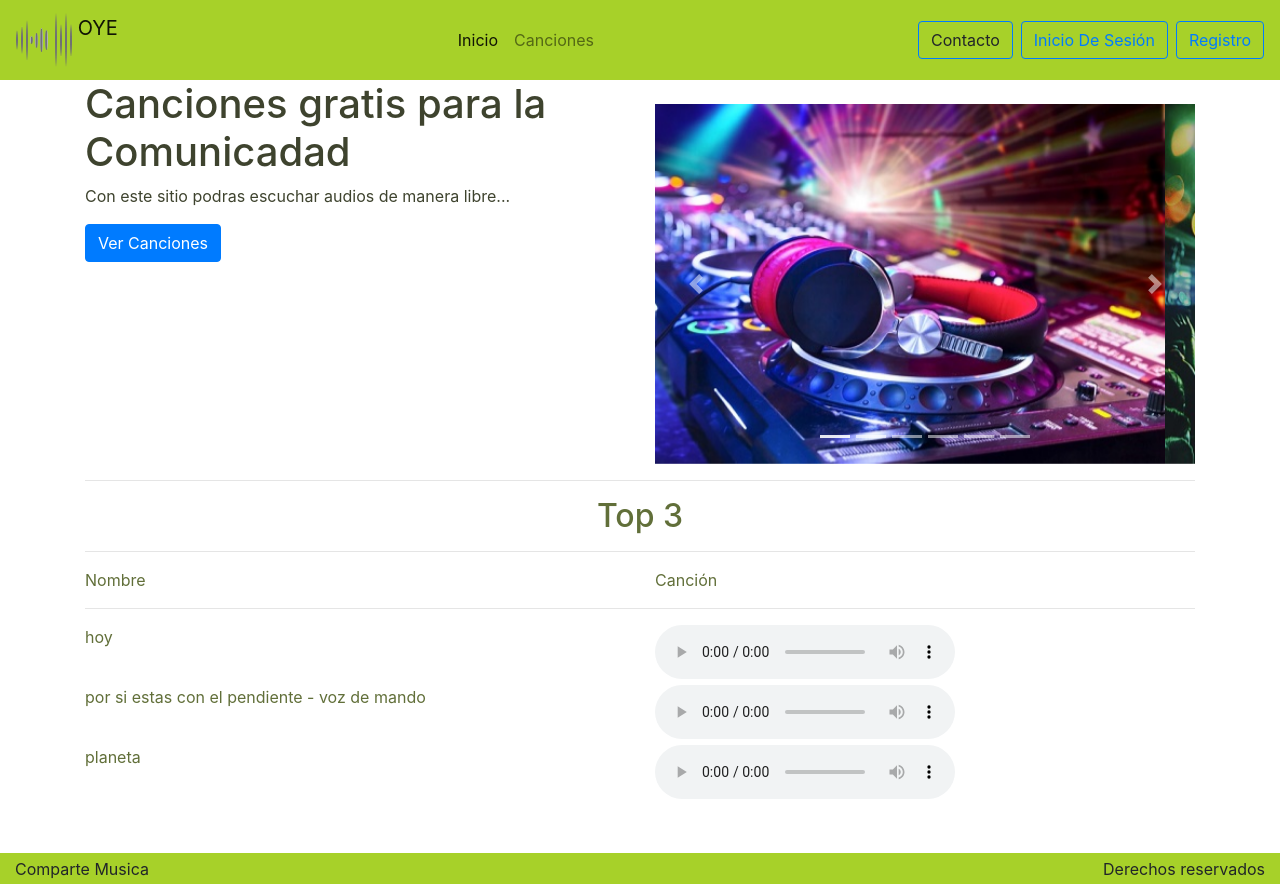
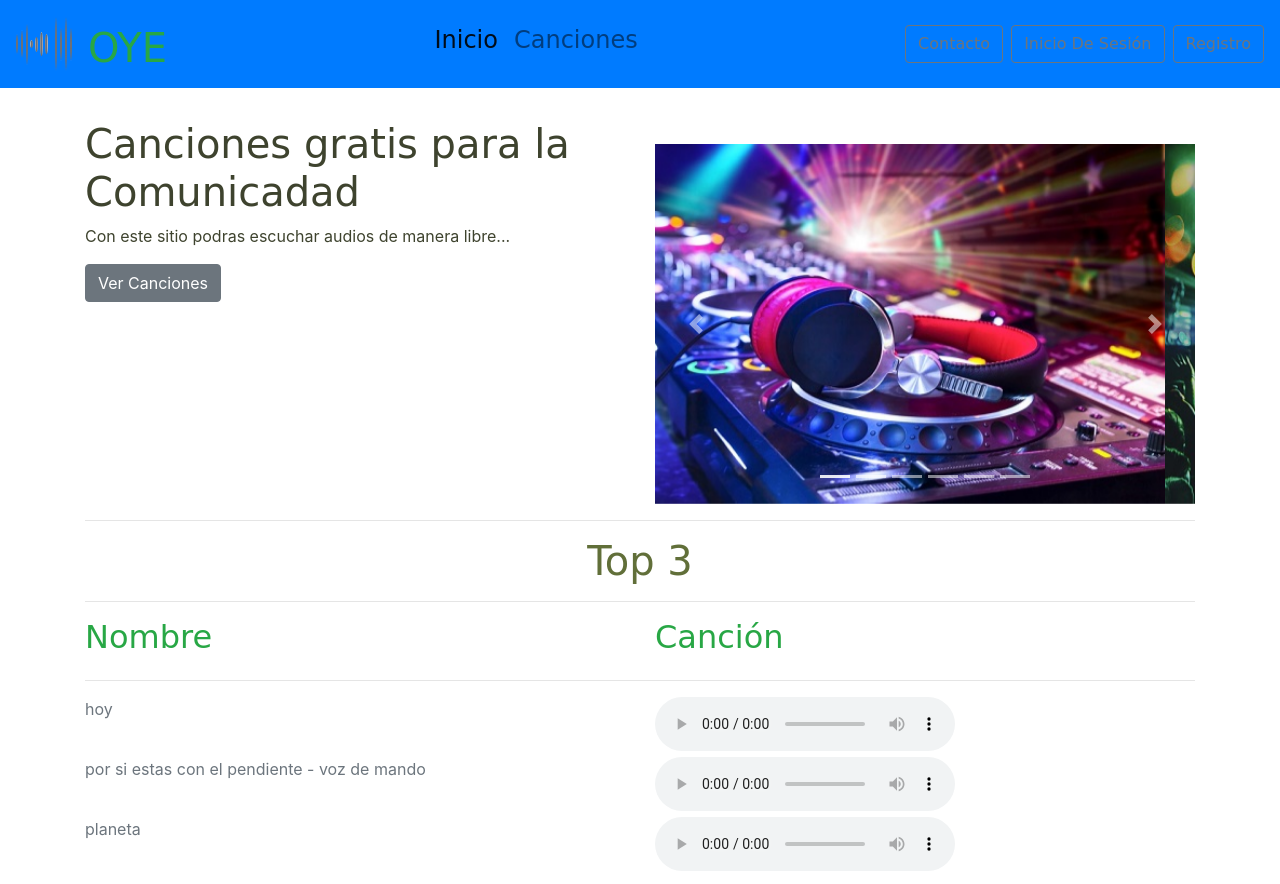
Before and after one commit to vicyoking88/Web_free_music, a plain HTML site: page index.html in a window 1280 px wide. Shown: the top 884 px of the page. Drawn offline with nearby package versions, Linux system fonts and the light colour scheme; a web font is replaced by a local one.

Commit message:
libreria personalizada y tipo letra 1

```diff
--- a/css/stylesheet.css
+++ b/css/stylesheet.css
@@ -1,12 +1,16 @@
+@import url('https://fonts.googleapis.com/css2?family=Architects+Daughter&family=Chilanka&display=swap');
+
+h1, h2, h3, nav{
+  font-family: 'Chilanka', cursive;
+}
+
 .textoC{
  color:#3e432e;
 
 }
-nav{
-  background-color: #a7d129;
-  /*background-color: #e3f2fd;*/
-}
+
 footer{
+  font-family: 'Architects Daughter', cursive;
   background-color: #a7d129;
   /*background-color: #e3f2fd;*/
 
--- a/index.html
+++ b/index.html
@@ -12,12 +12,11 @@
   <!--agregamos la etiqueta viwport para que el contenido se addapte a diferentes pantallas o resoluciones-->
   <meta name="viewport" content="width=device-width, initial-scale=1, shrink-to-fit=no">
 
+  <!-- Bootstrap CSS -->
+  <link rel="stylesheet" href="bootstrap-4.5.0/dist/css/bootstrap.css"/>
+
   <!--CSS stylesheet-->
   <link rel="stylesheet" href="css/stylesheet.css">
-
-  <!-- Bootstrap CSS -->
-  <link rel="stylesheet" href="https://stackpath.bootstrapcdn.com/bootstrap/4.5.0/css/bootstrap.min.css"
-    integrity="sha384-9aIt2nRpC12Uk9gS9baDl411NQApFmC26EwAOH8WgZl5MYYxFfc+NcPb1dKGj7Sk" crossorigin="anonymous">
 
   <title>OYE</title>
   <!--titulo de la pagina el cual aparecera en la pestaña del navegador-->
@@ -25,12 +24,11 @@
 
 <body>
   <header>
-    <nav class="navbar sticky-top navbar-light navbar-expand-sm ">
+    <nav class="navbar bg-primary navbar-light navbar-expand-sm fixed-top text-success">
       <a class="navbar-brand" href="index.html">
         <img src="images/logo.png" class="d-inline-block align-top" alt="LOGO OYE">
-        OYE
       </a>
-
+      <h1 class="mt-3">OYE</h1>
       <button class="navbar-toggler navbar-toggler-right" type="button" data-toggle="collapse"
         data-target="#navbarTogglerDemo01" aria-controls="navbarTogglerDemo01" aria-expanded="false"
         aria-label="Toggle navigation">
@@ -39,19 +37,24 @@
 
       <div class="collapse navbar-collapse" id="navbarTogglerDemo01">
         <div class="navbar-nav mr-auto ml-auto text-center">
-          <a class="nav-item nav-link active" href="index.html">Inicio</a>
-          <a class="nav-item nav-link" href="canciones.html">Canciones</a>
+          <a class="nav-item nav-link active" href="index.html"><h4>Inicio</h4></a>
+          <a class="nav-item nav-link" href="canciones.html"><h4>Canciones</h4></a>
 
         </div>
         <div class="justify-content-center d-flex flex-row">
-          <a class="btn btn-outline-primary mr-2" data-toggle="modal" data-target="#infoContacto">Contacto</a>
-          <a class="btn btn-outline-primary mr-2" href="login.html">Inicio De Sesión</a>
-          <a class="btn btn-outline-primary" href="registro.html">Registro</a>
+          <a class="btn btn-outline-secondary mr-2" data-toggle="modal" data-target="#infoContacto">Contacto</a>
+          <a class="btn btn-outline-secondary mr-2" href="login.html">Inicio De Sesión</a>
+          <a class="btn btn-outline-secondary" href="registro.html">Registro</a>
         </div>
       </div>
     </nav>
   </header>
 
+  <br>
+  <br>
+  <br>
+  <br>
+  <br>
 
   <!--CONTENIDO TODA LA WEB PAGINA PRINCIPAL-->
   <main>
@@ -96,7 +99,7 @@
             <div class="textoC col-md-6">
               <h1>Canciones gratis para la Comunicadad</h1>
               <p>Con este sitio podras escuchar audios de manera libre...</p>
-              <button type="button" class="btn btn-primary">Ver Canciones</button>
+              <button type="button" class="btn btn-secondary">Ver Canciones</button>
             </div>
             <div class="col-12 col-md-6">
               <!--aqui inicia el codigo del carrusel-->
@@ -149,23 +152,23 @@
         <div class="container" id="top3P">
           <hr>
           <!--linea horizontal-->
-          <h2 class="text-center">Top 3</h2>
+          <h1 class="text-center">Top 3</h1>
           <hr>
           <div class="row">
-            <div class="d-none d-sm-block col-sm-6">Nombre</div>
-            <div class="col-12 col-sm-6">Canción</div>
+            <div class="d-none d-sm-block col-sm-6 text-success"><h2>Nombre</h2></div>
+            <div class="col-12 col-sm-6 text-success"><h2 class="text-center text-sm-left">Canción</h2></div>
           </div>
           <hr>
           <div class="row">
-            <div class="col-12 col-sm-6 text-center text-sm-left" id="top1"></div>
+            <div class="col-12 col-sm-6 text-center text-sm-left text-secondary mb-2" id="top1"></div>
             <div class="col-12 col-sm-6 text-center text-sm-left" id="top1C"></div>
           </div>
           <div class="row">
-            <div class="col-12 col-sm-6 text-center text-sm-left" id="top2"></div>
+            <div class="col-12 col-sm-6 text-center text-sm-left text-secondary mb-2" id="top2"></div>
             <div class="col-12 col-sm-6 text-center text-sm-left" id="top2C"></div>
           </div>
           <div class="row">
-            <div class="col-12 col-sm-6 text-center text-sm-left" id="top3"></div>
+            <div class="col-12 col-sm-6 text-center text-sm-left text-secondary mb-2" id="top3"></div>
             <div class="col-12 col-sm-6 text-center text-sm-left" id="top3C"></div>
           </div>
         </div>
@@ -177,7 +180,7 @@
 
 
   <!--semantica que contiene el pie de pagina-->
-  <footer class="container-fluid my-5 py-1">
+  <footer class="container-fluid my-5 py-1 bg-primary">
     <div class="row">
       <div class="col">Comparte Musica</div>
       <div class="col text-right">
@@ -191,12 +194,12 @@
   <script src="https://code.jquery.com/jquery-3.5.1.slim.min.js"
     integrity="sha384-DfXdz2htPH0lsSSs5nCTpuj/zy4C+OGpamoFVy38MVBnE+IbbVYUew+OrCXaRkfj"
     crossorigin="anonymous"></script>
+
   <script src="https://cdn.jsdelivr.net/npm/popper.js@1.16.0/dist/umd/popper.min.js"
     integrity="sha384-Q6E9RHvbIyZFJoft+2mJbHaEWldlvI9IOYy5n3zV9zzTtmI3UksdQRVvoxMfooAo"
     crossorigin="anonymous"></script>
-  <script src="https://stackpath.bootstrapcdn.com/bootstrap/4.5.0/js/bootstrap.min.js"
-    integrity="sha384-OgVRvuATP1z7JjHLkuOU7Xw704+h835Lr+6QL9UvYjZE3Ipu6Tp75j7Bh/kR0JKI"
-    crossorigin="anonymous"></script>
+
+  <script src="bootstrap-4.5.0/dist/js/bootstrap.min.js"></script>
 
   <script src="js/scriptI.js"></script>
 
```
Also changed, not shown: canciones.html (+15 -11 lines), login.html (+18 -15 lines), registro.html (+16 -11 lines).
